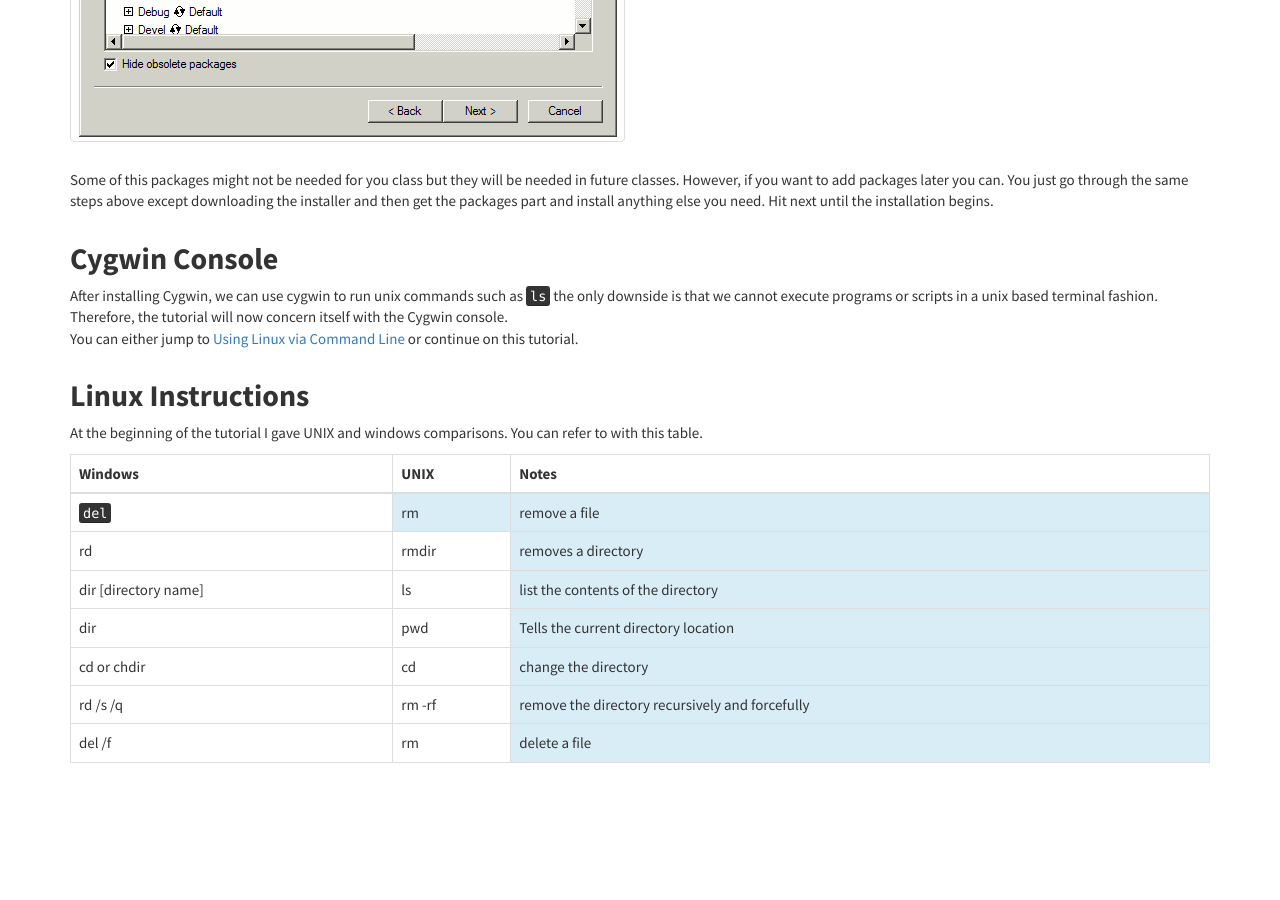
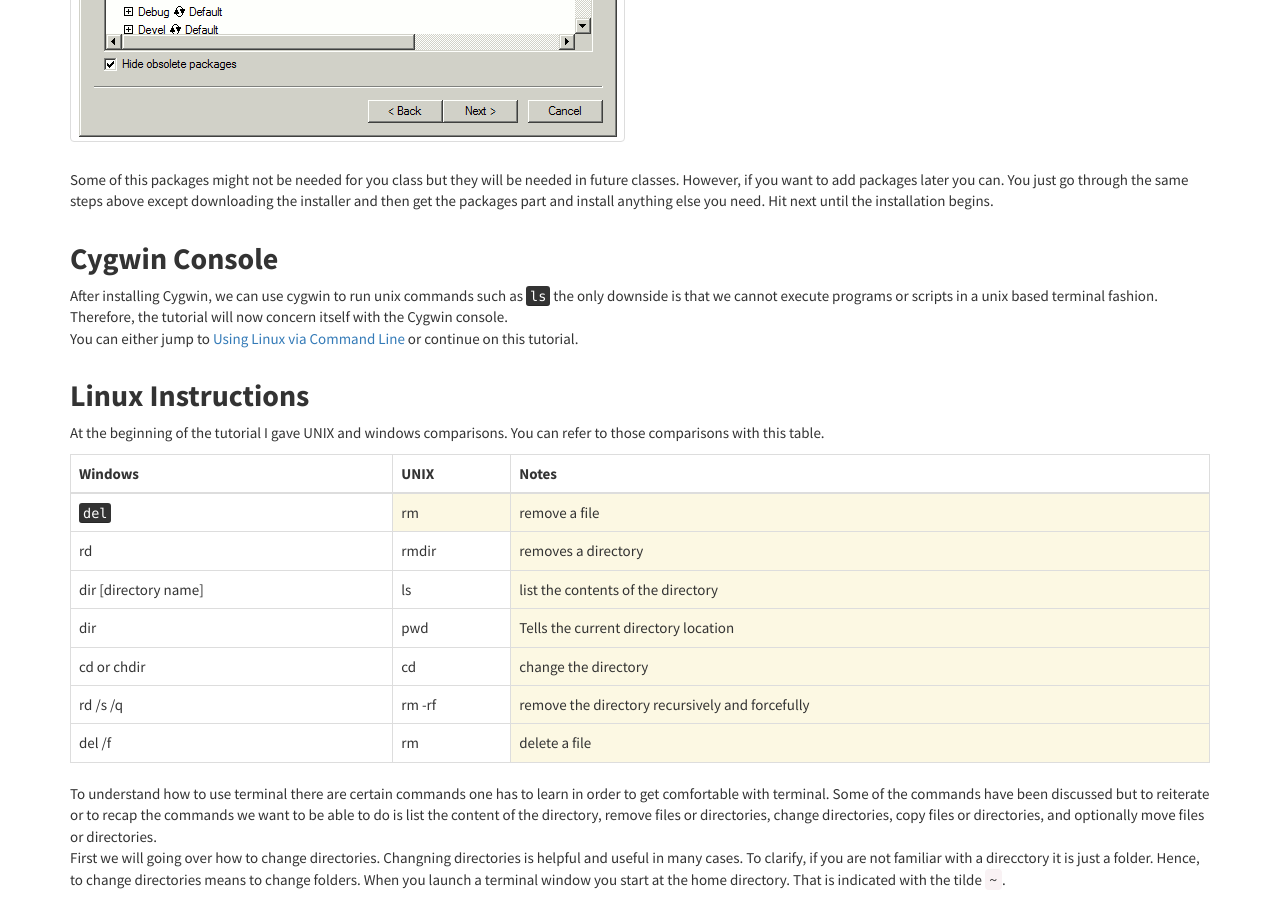
Before and after one commit to CSTutors/CSTutors.github.io, a Jekyll site: the page resources/windows_via_commandline.html, which Jekyll copies as it is, in a window 1280 px wide and 900 px high, scrolled down 4209 px. Built offline with Jekyll 4.4.1, drawn with Linux system fonts in a browser that asks for light colours; nearby versions of some CDN libraries; before the commit the page ends 4992 px from its top, so only the background shows below that.

Commit message:
change bootstrap version

```diff
--- a/resources/windows_via_commandline.html
+++ b/resources/windows_via_commandline.html
@@ -7,7 +7,7 @@
 
     <!-- Required for Bootstrap 3.0 //-->
     <meta name="viewport" content="width=device-width, initial-scale=1.0">
-    <link rel="stylesheet" href="//netdna.bootstrapcdn.com/bootstrap/3.0.0-rc1/css/bootstrap.min.css">
+    <link rel="stylesheet" href="//netdna.bootstrapcdn.com/bootstrap/3.1.0/css/bootstrap.min.css">
 
     <!-- GlyphIcons from http://glyphicons.getbootstrap.com/ //-->
     <link rel="stylesheet" href="/css/bootstrap-glyphicons.css">
@@ -193,7 +193,7 @@
     <div class="col-lg-12 col-sm-12 col-12">
       <h2>Linux Instructions</h2>
       <p>
-      At the beginning of the tutorial I gave UNIX and windows comparisons. You can refer to with this table.
+      At the beginning of the tutorial I gave UNIX and windows comparisons. You can refer to those comparisons with this table.
       <table class="table table-bordered table-hover">
         <thead>
           <tr>
@@ -205,41 +205,46 @@
         <tbody>
         <tr>
           <td><kbd>del</kbd></td>
-          <td class="info">rm</td>
-          <td class="info">remove a file</td>
+          <td class="warning">rm</td>
+          <td class="warning">remove a file</td>
         </tr>
         <tr>
           <td>rd</td>
           <td>rmdir</td>
-          <td class="info">removes a directory</td>
+          <td class="warning">removes a directory</td>
         </tr>
         <tr>
           <td>dir [directory name]</td>
           <td>ls</td>
-          <td class="info">list the contents of the directory</td>
+          <td class="warning">list the contents of the directory</td>
         </tr>
         <tr>
           <td>dir</td>
           <td>pwd</td>
-          <td class="info">Tells the current directory location</td>
+          <td class="warning">Tells the current directory location</td>
         </tr>
         <tr>
           <td>cd or chdir</td>
           <td>cd</td>
-          <td class="info">change the directory</td>
+          <td class="warning">change the directory</td>
         </tr>
         <tr>
           <td>rd /s /q </td>
           <td> rm -rf </td>
-          <td class="info">remove the directory recursively and forcefully</td>
+          <td class="warning">remove the directory recursively and forcefully</td>
         </tr>
         <tr>
           <td>del /f</td>
           <td>rm</td>
-          <td class="info"> delete a file</td>
+          <td class="warning"> delete a file</td>
         </tr>
         </tbody>
       </table>
+      To understand how to use terminal there are certain commands one has to learn in order to get comfortable with terminal. Some of the commands have been discussed but to reiterate or to recap
+      the commands we want to be able to do is list the content of the directory, remove files or directories, change directories, copy files or directories, and optionally move files or directories.
+      <br>
+      First we will going over how to change directories. Changning directories is helpful and useful in many cases. To clarify, if you are not familiar with a direcctory it is just a folder.
+      Hence, to change directories means to change folders. When you launch a terminal window you start at the home directory. That is indicated with the tilde <code>~</code>.
       </p>
     </div>
 </div>
```
